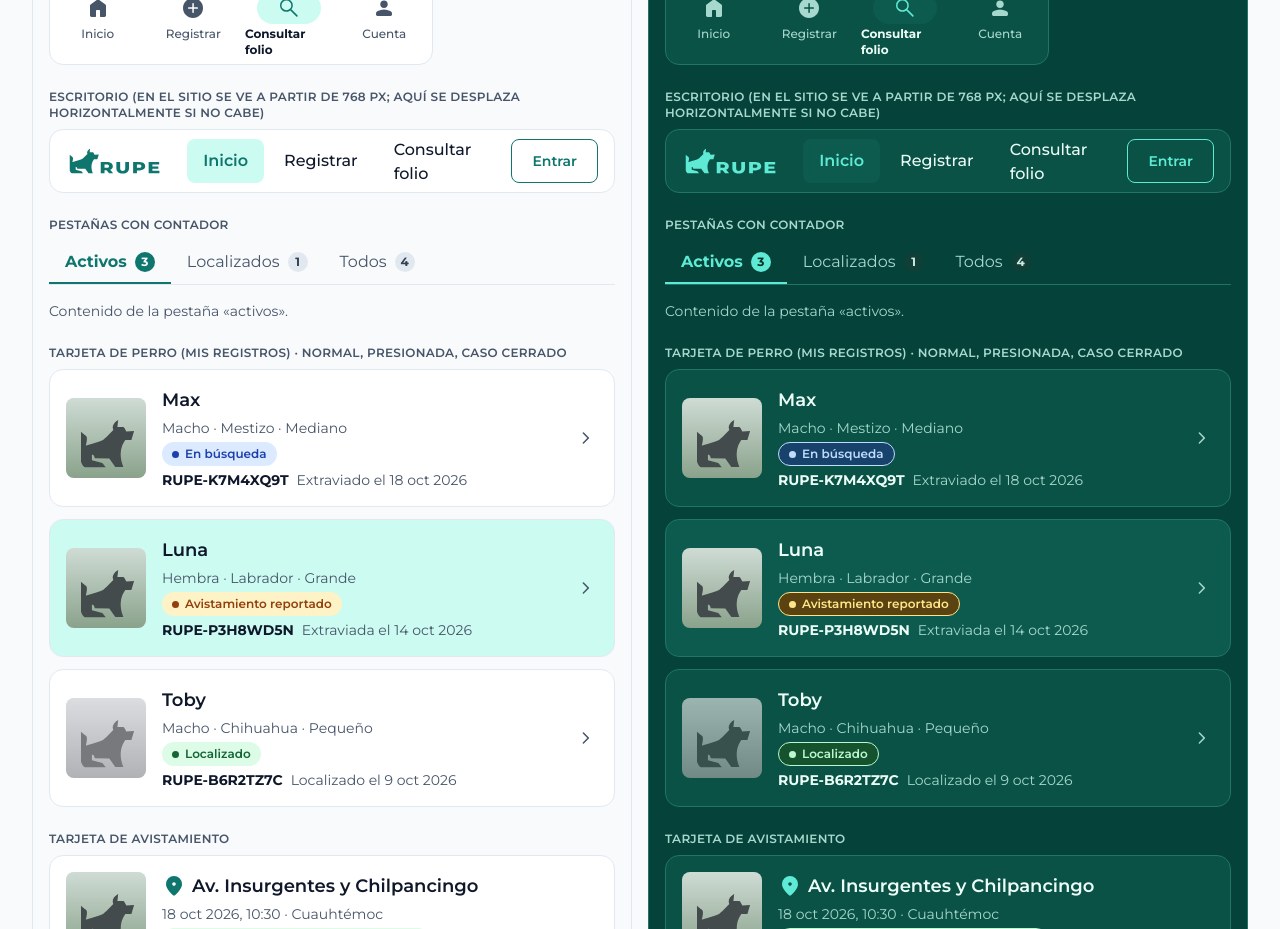
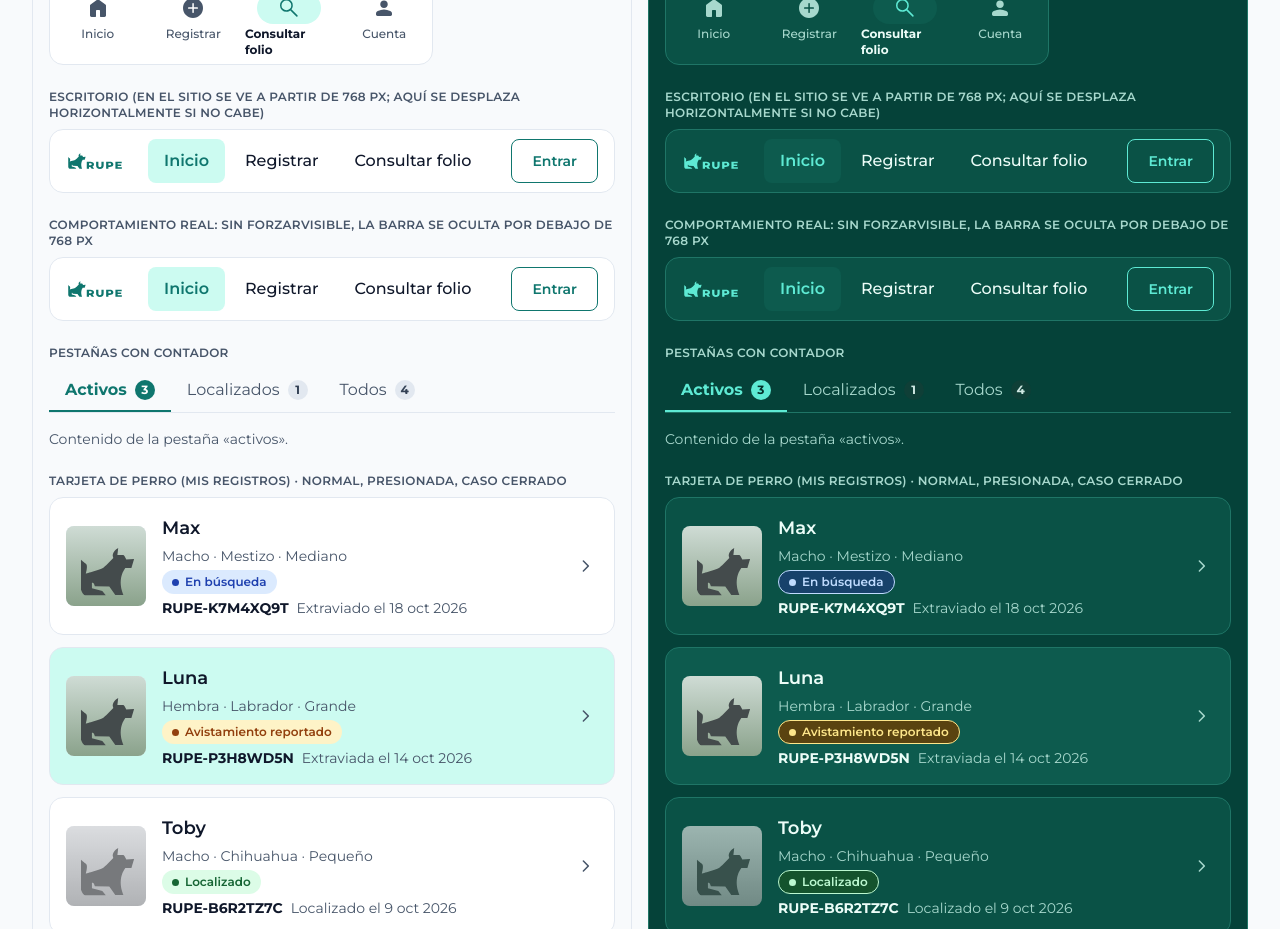
Before and after one commit to raulsansal/rupe-prototipo, a Next.js app: page /dev/componentes in a window 1280 px wide. Shown: the part 4040-4969 px from the top of the page. Built offline with nearby package versions, Linux system fonts and the light colour scheme.

Commit message:
fix: barra de escritorio sin ítems partidos y oculta por debajo de 768 px

```diff
--- a/src/app/dev/componentes/SeccionNavegacion.tsx
+++ b/src/app/dev/componentes/SeccionNavegacion.tsx
@@ -28,6 +28,11 @@ function Contenido() {
       <Grupo titulo="Escritorio (en el sitio se ve a partir de 768 px; aquí se desplaza horizontalmente si no cabe)">
         <div className="overflow-x-auto">
           <BarraNavegacionEscritorio forzarVisible className="min-w-[34rem]" items={ITEMS.slice(0, 3)} activo="#inicio" accion={{ href: "#entrar", etiqueta: "Entrar" }} />
+        </div>
+      </Grupo>
+      <Grupo titulo="Comportamiento real: sin forzarVisible, la barra se oculta por debajo de 768 px">
+        <div data-prueba="barra-escritorio-natural" className="overflow-x-auto">
+          <BarraNavegacionEscritorio className="min-w-[34rem]" items={ITEMS.slice(0, 3)} activo="#inicio" accion={{ href: "#entrar", etiqueta: "Entrar" }} />
         </div>
       </Grupo>
       <Grupo titulo="Pestañas con contador">
--- a/src/components/ui/BarraNavegacionEscritorio.tsx
+++ b/src/components/ui/BarraNavegacionEscritorio.tsx
@@ -31,7 +31,7 @@ export function BarraNavegacionEscritorio({ items, activo, accion, forzarVisible
                   href={item.href}
                   aria-current={esActivo ? "page" : undefined}
                   className={cx(
-                    "inline-flex h-tactil items-center rounded-boton px-4 text-body hover:bg-primary-soft",
+                    "inline-flex h-tactil items-center whitespace-nowrap rounded-boton px-4 text-body hover:bg-primary-soft",
                     esActivo ? "bg-primary-soft font-semibold text-primary" : "font-medium text-text",
                   )}
                 >
@@ -43,7 +43,7 @@ export function BarraNavegacionEscritorio({ items, activo, accion, forzarVisible
         </ul>
       </nav>
       {accion && (
-        <Link href={accion.href} className={clasesBoton({ variante: "secundario" })}>
+        <Link href={accion.href} className={clasesBoton({ variante: "secundario", className: "whitespace-nowrap" })}>
           {accion.etiqueta}
         </Link>
       )}
```
